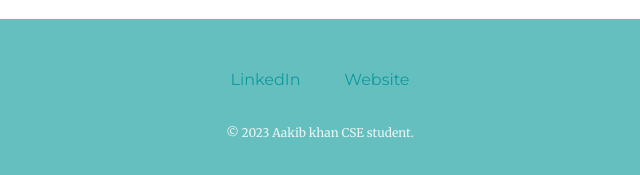
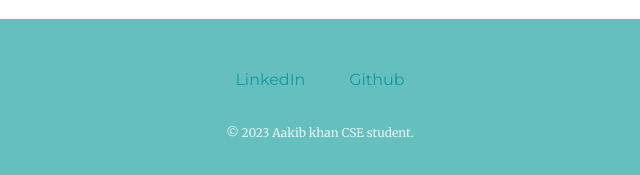
Before and after one commit to Aakibkhaan/Portfolio, a plain HTML site: page index.html in a window 1280 px wide. Shown: the part 3232-3407 px from the top of the page, 320-960 px from the left. Drawn offline with Linux system fonts and the light colour scheme.

Commit message:
Update index.html

```diff
--- a/index.html
+++ b/index.html
@@ -62,7 +62,7 @@
 
   <div class="bottom-container">
     <a class="footer-link" href="https://www.linkedin.com/in/aakib-khan-6b0314214/">LinkedIn</a>
-    <a class="footer-link" href="https://https://aakibkhaan.github.io/Portfolio/">Website</a>
+    <a class="footer-link" href="https://aakibkhaan.github.io/">Github</a>
     <p class="copyright">© 2023 Aakib khan CSE student.</p>
   </div>
 </body>
```
